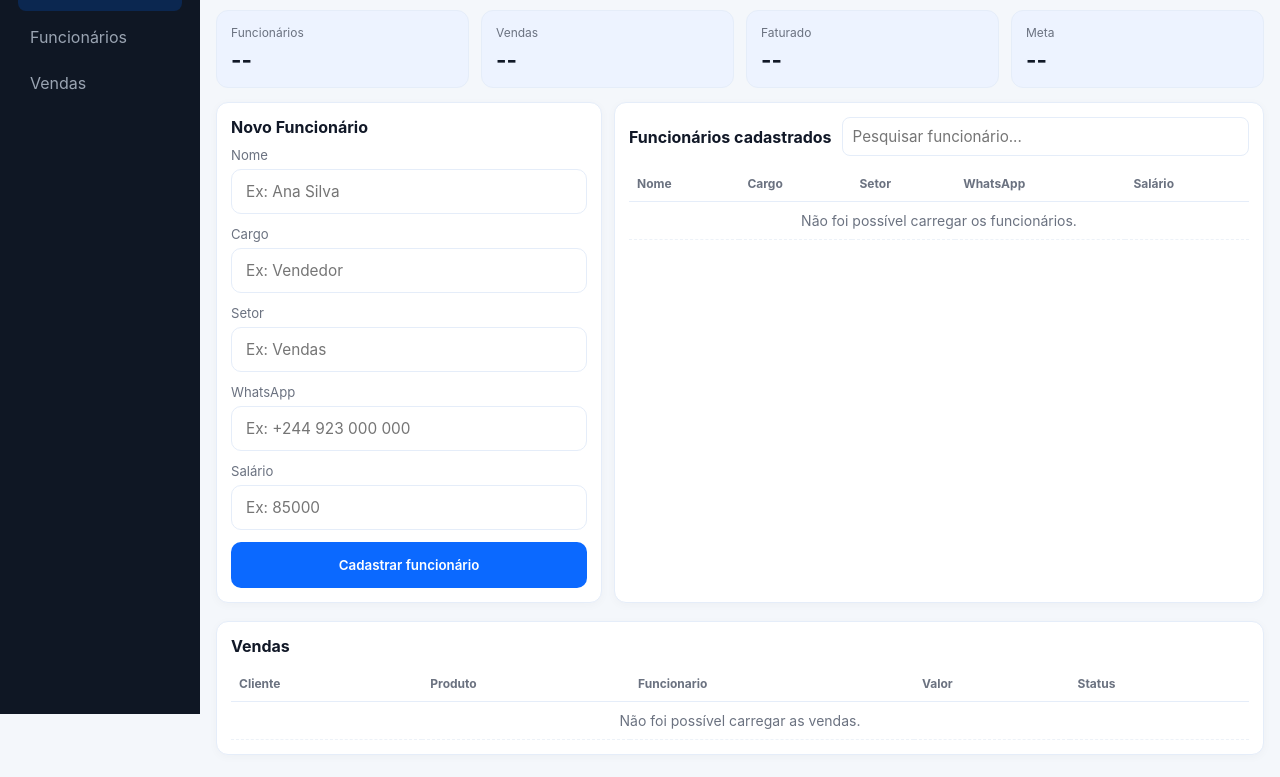
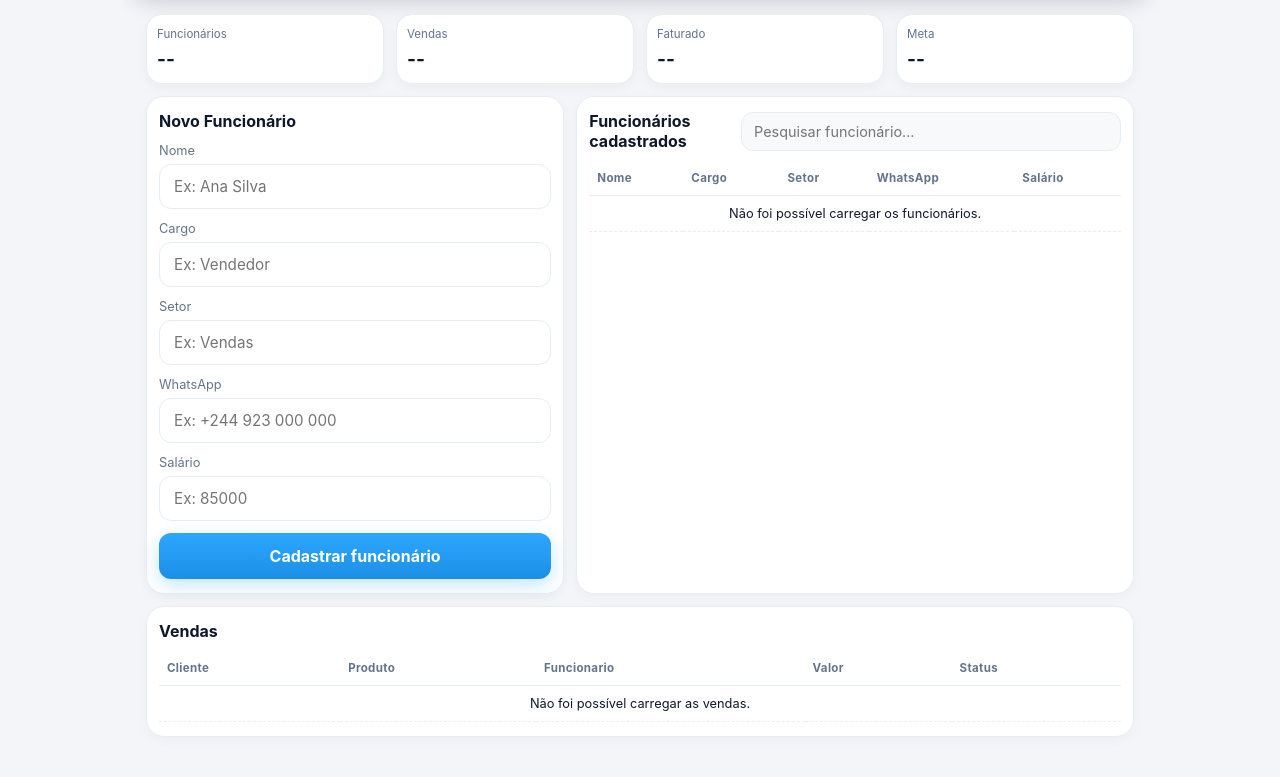
Before and after one commit to cngel/marck_Boot, a website: page public/telegram-webapp/index.html in a window 1280 px wide. Shown: the part 86-863 px from the top of the page. Drawn offline with Linux system fonts and the light colour scheme; no server answers.

Commit message:
tudo ok com o novo visual, mas sem chamada a api

```diff
--- a/package.json
+++ b/package.json
@@ -10,5 +10,8 @@
   "license": "MIT",
   "dependencies": {
     "express": "^4.18.2"
+  },
+  "devDependencies": {
+    "nodemon": "^3.1.14"
   }
 }
--- a/public/telegram-webapp/style.css
+++ b/public/telegram-webapp/style.css
@@ -1,70 +1,162 @@
 :root{
-  --bg:#f4f7fb;
-  --panel:#ffffff;
-  --muted:#6b7280;
-  --card:#edf3ff;
-  --accent:#0b69ff;
-  --accent-dark:#0849ba;
-  --border:#e5edf9;
-  --success:#0ea573;
-  --warning:#f59e0b;
-  --danger:#ef4444;
-  --text:#111827;
+  --tg-bg:#f3f5f8;
+  --tg-panel:#ffffff;
+  --tg-panel-alt:#f7f9fb;
+  --tg-border:#e8edf3;
+  --tg-text:#0f172a;
+  --tg-muted:#64748b;
+  --tg-primary:#2ea6ff;
+  --tg-primary-dark:#1b8fe5;
+  --tg-success:#2bb673;
+  --tg-warning:#f4b740;
+  --tg-danger:#ef5b5b;
+  --tg-header:#1f2937;
+  --tg-header-soft:#17212b;
 }
 
-*{box-sizing:border-box;font-family:Inter,system-ui,Arial,Helvetica,sans-serif}
+*{box-sizing:border-box; font-family: -apple-system, BlinkMacSystemFont, 'Segoe UI', sans-serif; }
 html{scroll-behavior:smooth}
-body{margin:0;background:var(--bg);color:var(--text);min-height:100vh}
-.layout{display:flex;min-height:100vh;max-width:1400px;margin:0 auto}
-.sidebar{width:200px;background:#0f1724;color:#fff;padding:18px;display:flex;flex-direction:column;position:sticky;top:0;height:100vh}
-.brand{font-weight:700;font-size:18px;margin-bottom:18px}
-.nav a{display:block;color:#9aa4b2;padding:10px 12px;border-radius:8px;text-decoration:none;margin-bottom:6px;transition:all .2s ease}
-.nav a.active{background:#0b2750;color:#fff}
-.main{flex:1;padding:16px;display:flex;flex-direction:column;gap:14px}
-.topbar{display:flex;align-items:center;justify-content:space-between}
-.topbar h1{margin:0;font-size:clamp(1.15rem, 2vw, 1.6rem)}
-.subtitle{color:var(--muted);margin-top:4px;font-size:0.9rem}
-.summary{display:grid;grid-template-columns:repeat(4, minmax(0, 1fr));gap:12px}
-.metric{background:var(--card);padding:14px;border-radius:12px;border:1px solid var(--border)}
-.metric-label{color:var(--muted);font-size:12px}
-.metric-value{font-weight:700;font-size:clamp(1.1rem, 2vw, 1.4rem);margin-top:6px}
-.content-grid{display:grid;grid-template-columns:1.1fr 1.6fr;gap:12px}
-.panel{background:var(--panel);padding:14px;border-radius:12px;border:1px solid var(--border);box-shadow:0 2px 10px rgba(15,23,36,0.03)}
-.panel-header{display:flex;justify-content:space-between;align-items:center;gap:10px;margin-bottom:10px;flex-wrap:wrap}
-.panel-header h2{margin:0;font-size:1rem}
-.panel-header input{flex:1;min-width:150px;padding:9px 10px;border:1px solid var(--border);border-radius:8px;background:#fff;font-size:0.95rem}
-.employee-form{display:grid;gap:12px}
-.employee-form label{display:grid;gap:6px;color:var(--muted);font-size:0.82rem}
-.employee-form input{padding:12px 14px;border:1px solid var(--border);border-radius:10px;font-size:0.96rem;width:100%}
-.btn{background:var(--accent);color:#fff;border:none;padding:12px 14px;border-radius:10px;font-weight:600;cursor:pointer;min-height:46px;transition:background .2s ease}
-.btn:hover{background:var(--accent-dark)}
-.table-wrap{overflow:auto;-webkit-overflow-scrolling:touch}
-.data-table{width:100%;border-collapse:collapse;min-width:620px}
-.data-table thead th{text-align:left;padding:10px 8px;font-size:12px;color:var(--muted);border-bottom:1px solid var(--border)}
-.data-table tbody td{padding:10px 8px;border-bottom:1px dashed #edf2f8;font-size:14px;white-space:nowrap}
-.sales-panel{margin-top:4px}
-.status-pill{display:inline-block;padding:5px 8px;border-radius:999px;font-size:12px;font-weight:600}
-.status-paid{background:rgba(14,165,115,0.14);color:var(--success)}
-.status-pending{background:rgba(245,158,11,0.14);color:var(--warning)}
-.status-cancelled{background:rgba(239,68,68,0.12);color:var(--danger)}
-.empty-row{color:var(--muted);text-align:center;padding:18px 0}
-
-@media (max-width:900px){
-  .layout{display:block}
-  .sidebar{display:none}
-  .main{padding:12px}
-  .summary{grid-template-columns:repeat(2,minmax(0,1fr))}
-  .content-grid{grid-template-columns:1fr}
+body{
+  margin:0;
+  background:var(--tg-bg);
+  color:var(--tg-text);
+  min-height:100vh;
 }
 
-@media (max-width:520px){
-  body{font-size:15px}
-  .main{padding:10px;gap:10px}
-  .summary{grid-template-columns:1fr}
-  .metric{padding:12px}
-  .panel{padding:12px;border-radius:10px}
-  .panel-header{align-items:flex-start}
-  .panel-header input{width:100%}
-  .data-table{min-width:500px}
-  .btn{width:100%}
+button,input{font:inherit}
+
+#app{max-width:520px; margin:0 auto; min-height:100vh; background:var(--tg-bg);}
+
+.sidebar{display:none}
+
+.main{
+  padding:12px 12px 30px;
+  display:flex;
+  flex-direction:column;
+  gap:12px;
 }
+
+.topbar{
+  background:linear-gradient(180deg, var(--tg-header) 0%, var(--tg-header-soft) 100%);
+  color:#fff;
+  border-radius:0 0 22px 22px;
+  padding:18px 16px 16px;
+  margin:-12px -12px 0;
+  box-shadow:0 6px 20px rgba(15,23,42,0.15);
+}
+
+.topbar h1{margin:0;font-size:1.2rem;font-weight:700;letter-spacing:-0.02em}
+.subtitle{margin:6px 0 0;color:rgba(255,255,255,0.8);font-size:0.82rem}
+
+.summary{
+  display:grid;
+  grid-template-columns:repeat(2,minmax(0,1fr));
+  gap:10px;
+  margin-top:4px;
+}
+
+.metric{
+  background:var(--tg-panel);
+  border:1px solid var(--tg-border);
+  border-radius:16px;
+  padding:12px 10px;
+  box-shadow:0 4px 12px rgba(15,23,42,0.04);
+}
+
+.metric-label{font-size:0.72rem;color:var(--tg-muted);display:block}
+.metric-value{margin-top:6px;font-size:1.2rem;font-weight:700;color:var(--tg-text)}
+
+.panel{
+  background:var(--tg-panel);
+  border:1px solid var(--tg-border);
+  border-radius:18px;
+  padding:14px 12px;
+  box-shadow:0 4px 12px rgba(15,23,42,0.03);
+}
+
+.panel-header{
+  display:flex;
+  justify-content:space-between;
+  align-items:center;
+  gap:10px;
+  margin-bottom:12px;
+}
+
+.panel-header h2{margin:0;font-size:1rem;font-weight:700}
+.panel-header input{
+  width:100%;
+  background:var(--tg-panel-alt);
+  border:1px solid var(--tg-border);
+  border-radius:12px;
+  padding:10px 12px;
+  color:var(--tg-text);
+  font-size:0.9rem;
+}
+
+.content-grid{display:grid;grid-template-columns:1fr;gap:12px}
+
+.employee-form{display:grid;gap:12px}
+.employee-form label{display:grid;gap:6px;color:var(--tg-muted);font-size:0.8rem}
+.employee-form input{
+  width:100%;
+  background:#fff;
+  border:1px solid var(--tg-border);
+  border-radius:12px;
+  padding:12px 14px;
+  font-size:0.95rem;
+  color:var(--tg-text);
+}
+
+.btn{
+  width:100%;
+  border:none;
+  border-radius:12px;
+  background:linear-gradient(180deg, var(--tg-primary) 0%, var(--tg-primary-dark) 100%);
+  color:#fff;
+  font-weight:700;
+  padding:12px 14px;
+  min-height:46px;
+  cursor:pointer;
+  box-shadow:0 6px 18px rgba(46,166,255,0.28);
+}
+
+.table-wrap{overflow:auto;-webkit-overflow-scrolling:touch}
+.data-table{width:100%; border-collapse:collapse; min-width:520px }
+.data-table thead th{
+  text-align:left;
+  padding:8px 8px 10px;
+  font-size:0.72rem;
+  color:var(--tg-muted);
+  letter-spacing:0.03em;
+  border-bottom:1px solid var(--tg-border);
+  font-weight:700;
+}
+.data-table tbody td{
+  padding:10px 8px;
+  border-bottom:1px dashed var(--tg-border);
+  font-size:0.8rem;
+  color:var(--tg-text);
+  white-space:nowrap;
+}
+
+.status-pill{
+  display:inline-flex;
+  align-items:center;
+  justify-content:center;
+  padding:5px 8px;
+  border-radius:999px;
+  font-size:0.7rem;
+  font-weight:700;
+}
+.status-paid{background:rgba(43,182,115,0.12);color:var(--tg-success)}
+.status-pending{background:rgba(244,183,64,0.14);color:var(--tg-warning)}
+.status-cancelled{background:rgba(239,91,91,0.12);color:var(--tg-danger)}
+.empty-row{color:var(--tg-muted); text-align:center; padding:18px 0;}
+
+@media (min-width:700px){
+  #app{max-width:1024px}
+  .main{padding:18px 18px 40px}
+  .content-grid{grid-template-columns:1.05fr 1.4fr}
+  .summary{grid-template-columns:repeat(4,minmax(0,1fr)); gap:12px}
+  .topbar{margin:-18px -18px 0; border-radius:0 0 26px 26px; padding:20px 18px 18px}
+}
```
Also changed, not shown: 1 other file.
